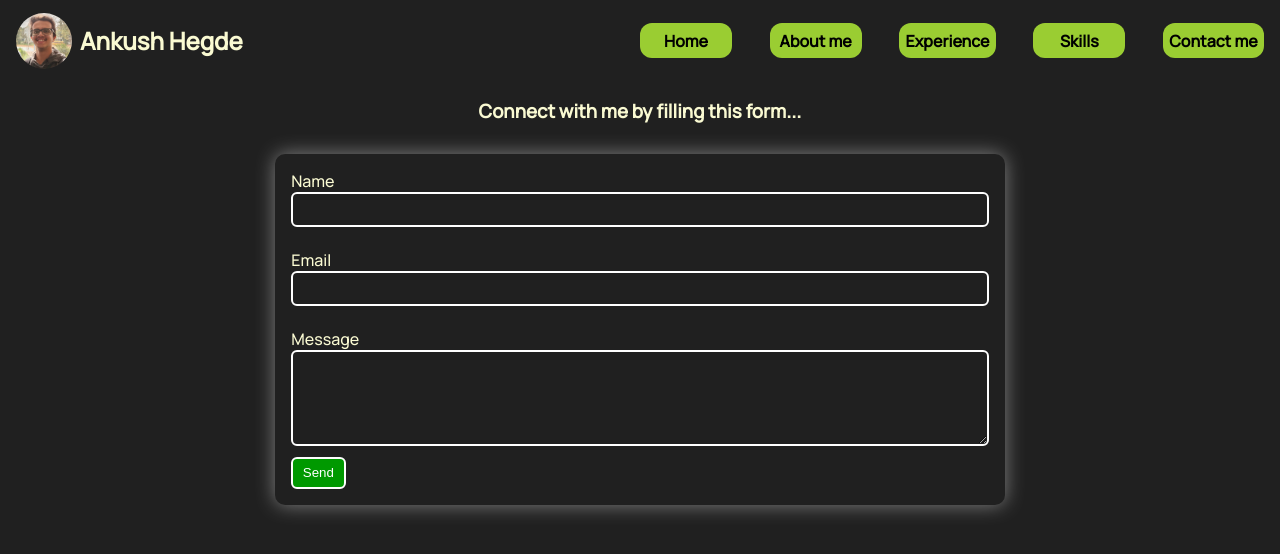
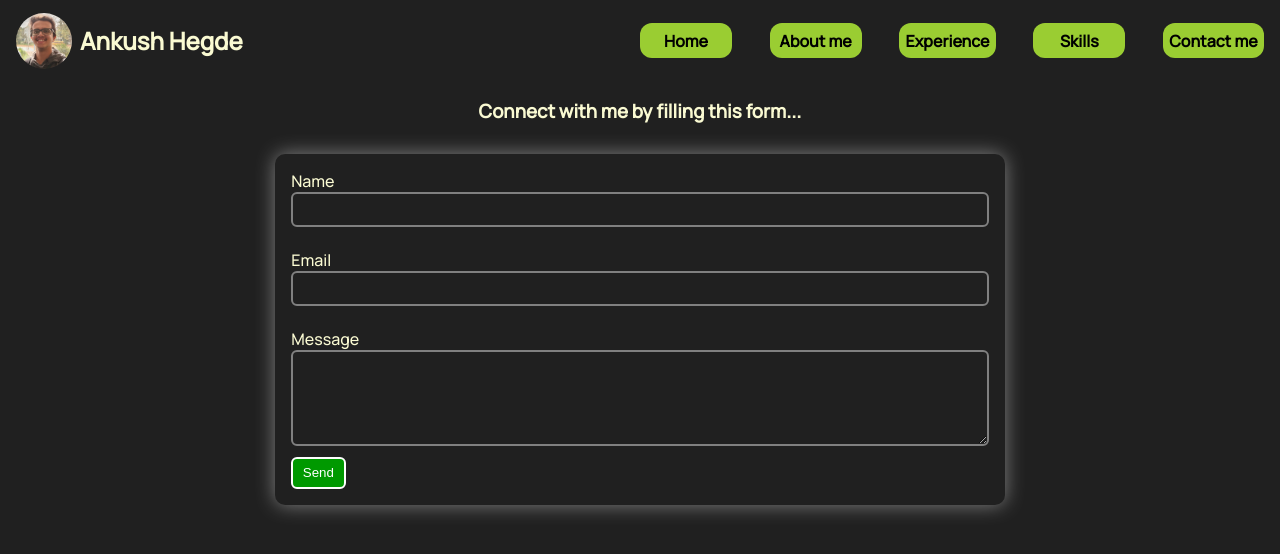
Before and after one commit to ankush07261/Ankush-Portfolio, a React (Create React App) app: page /contact in a window 1280 px wide. Shown: the top 554 px of the page. Built offline with nearby package versions, Linux system fonts and the light colour scheme; a web font is replaced by a local one.

Commit message:
Update contact.css

```diff
--- a/src/css/contact.css
+++ b/src/css/contact.css
@@ -18,7 +18,7 @@
     z-index: 30;
 }
 input, textarea{
-    border: 2px solid white;
+    border: 2px solid grey;
     border-radius: 6px;
     padding:0.5rem;
 }
```
